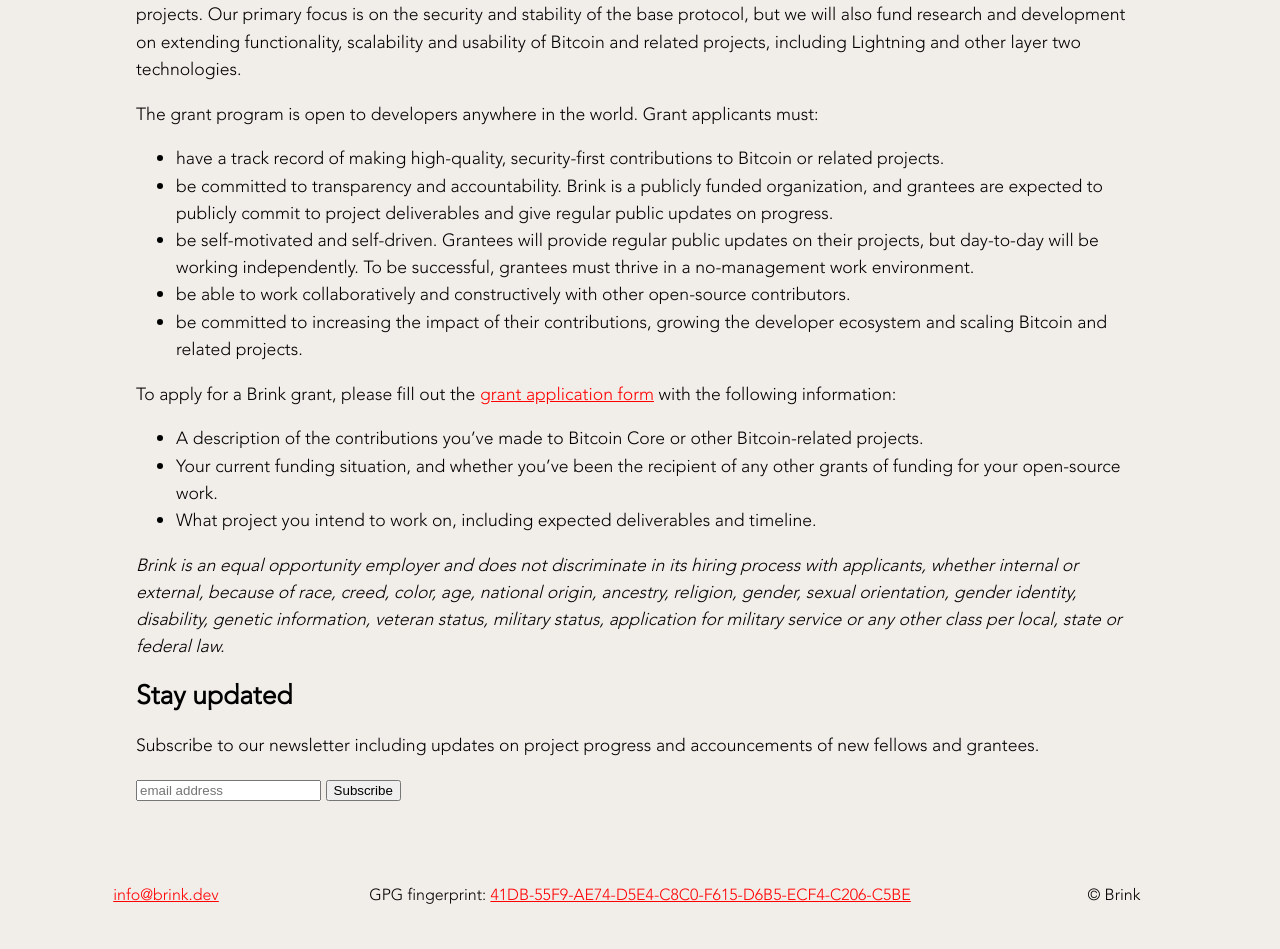
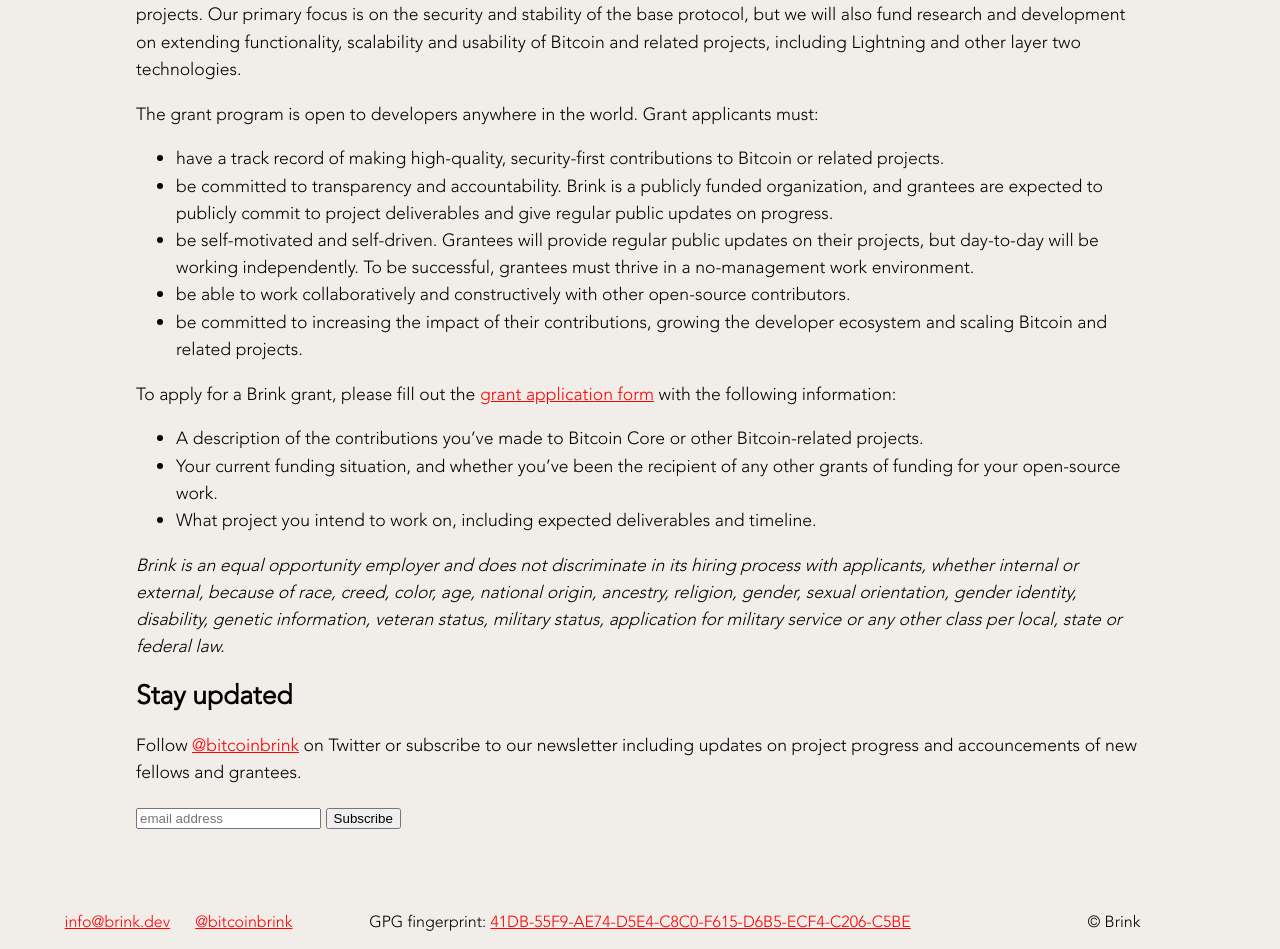
Before and after one commit to bitcoinbrink/website, a Jekyll site: the page built from programs.md, in a window 1280 px wide and 1400 px high, scrolled down 1093 px. Shown: the part 451-1400 px from the top of the window. Built offline with Jekyll 4.4.1, drawn with Linux system fonts in a browser that asks for light colours; before the commit the page ends 2466 px from its top, so only the background shows below that.

Commit message:
Adds twitter calls to action

```diff
--- a/_layouts/default.html
+++ b/_layouts/default.html
@@ -25,7 +25,7 @@
     {% include navigation.html %}
     <main class="main-container">{{ content }}</main>
     <div id="footer">
-      <div class="column left"><a href="mailto:info@brink.dev">info@brink.dev</a></div>
+      <div class="column left"><a href="mailto:info@brink.dev">info@brink.dev</a><a href="https://twitter.com/bitcoinbrink">@bitcoinbrink</a></div>
       <div class="column middle">GPG fingerprint: <a href="/key">41DB-55F9-AE74-D5E4-C8C0-F615-D6B5-ECF4-C206-C5BE</a></div>
       <div class="column right">&copy; Brink</div>
     </div>
--- a/_sass/main.scss
+++ b/_sass/main.scss
@@ -305,13 +305,16 @@
 
   .left, .right {
     width: 25%;
+    a {
+      padding-left: 25px;
+    }
   }
 
   .middle {
     width: 50%;
   }
 
-  @media screen and (max-width: 600px) {
+  @media screen and (max-width: 1050px) {
     .column {
       width: 100%;
     }
--- a/programs.md
+++ b/programs.md
@@ -130,6 +130,7 @@
 
 ## Stay updated
 
-Subscribe to our newsletter including updates on project progress and accouncements
-of new fellows and grantees.
+Follow [@bitcoinbrink](https://twitter.com/bitcoinbrink) on Twitter or subscribe to our
+newsletter including updates on project progress and accouncements of new
+fellows and grantees.
 {% include newsletter-signup.html %}
```
Also changed, not shown: donate.md (+1 -1 lines), index.md (+3 -1 lines).
